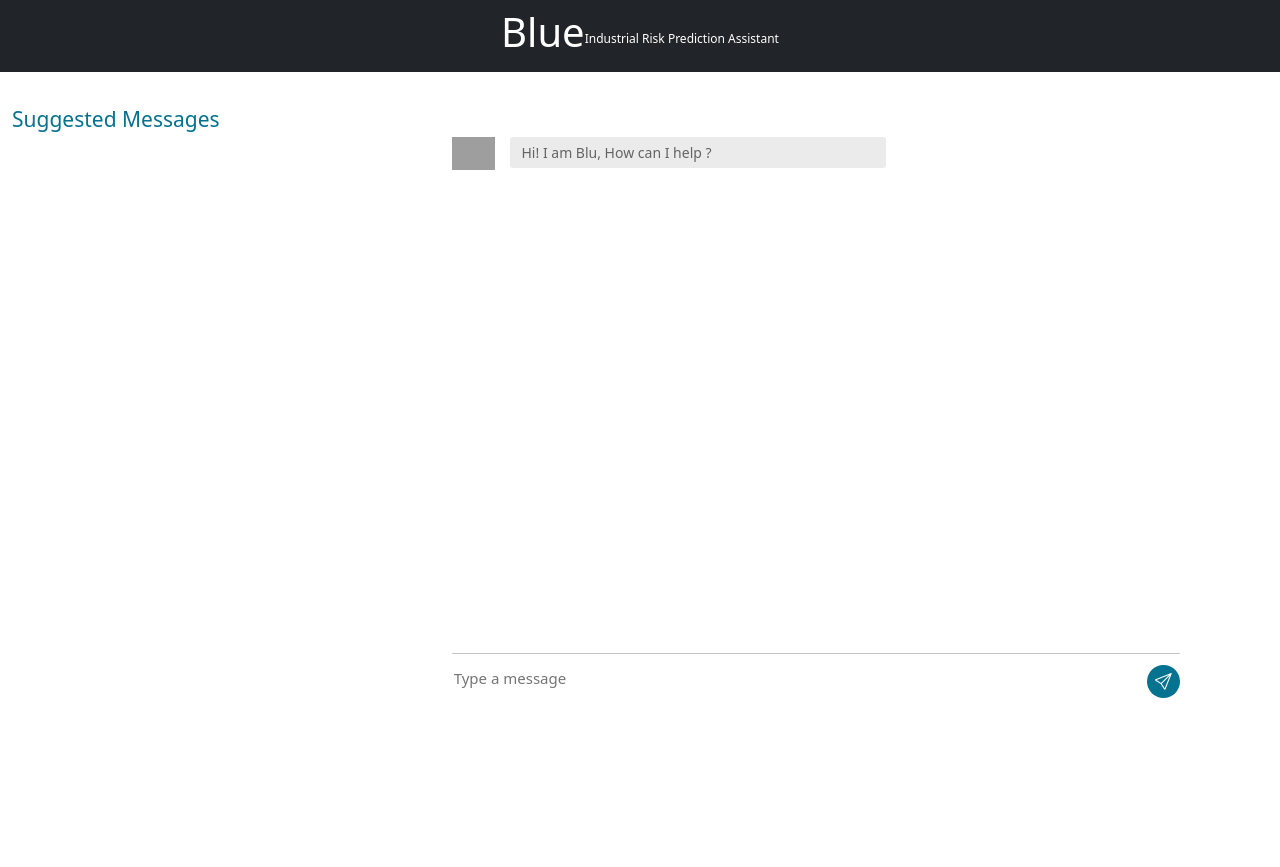
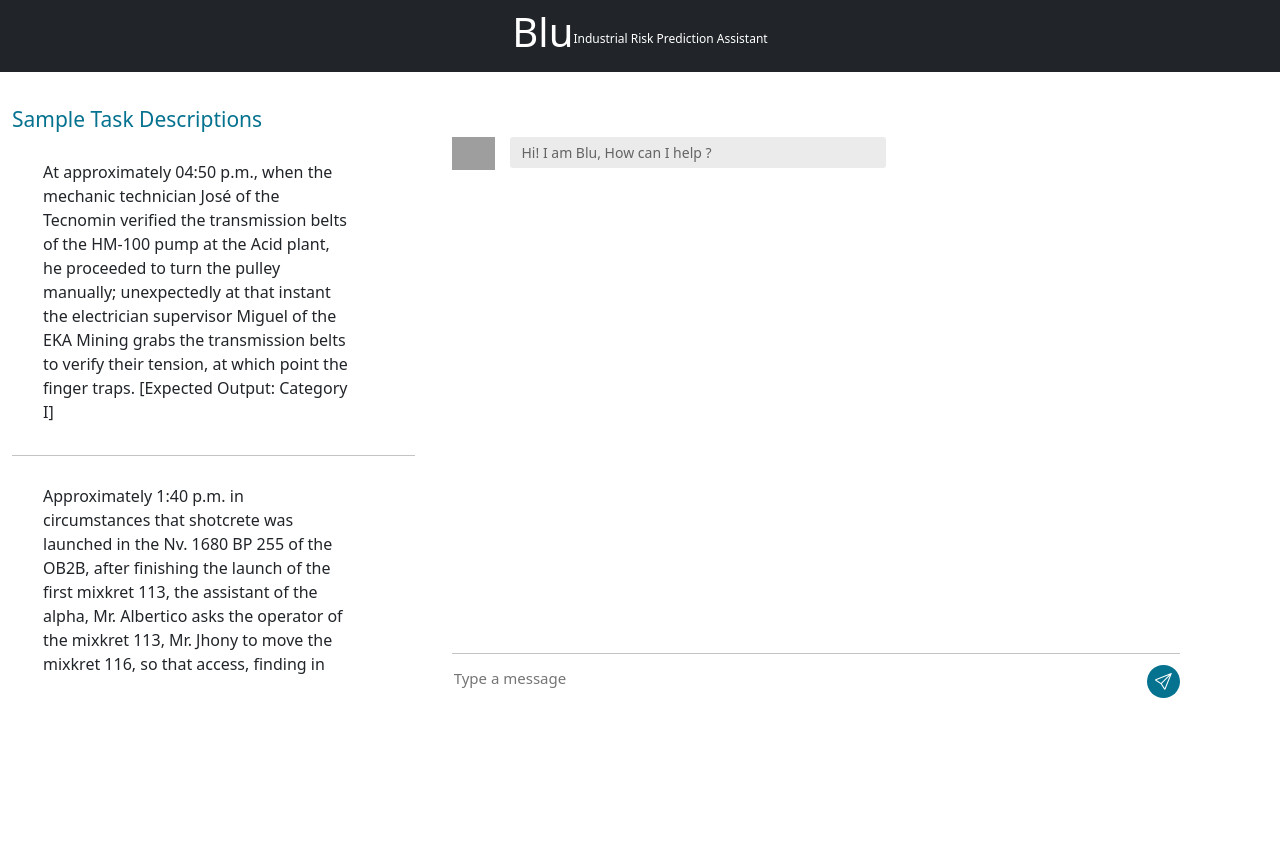
Before and after one commit to vishnudas-raveendran/Risk_Prediction_App, a Flask app: page / in a window 1280 px wide. Shown: the top 867 px of the page. Run offline with Flask 2, Linux system fonts and the light colour scheme; parts of the project's set-up code (start-up, migrations or seed data) failed here and were passed over; some libraries are stand-ins or nearby versions; grey boxes are pictures that could not be loaded.

Commit message:
[UI] Add sample task description

```diff
--- a/templates/index.html
+++ b/templates/index.html
@@ -11,12 +11,12 @@
     <link href="{{ url_for('static',filename='css/bootstrap.min.css') }}" rel="stylesheet" integrity="sha384-1BmE4kWBq78iYhFldvKuhfTAU6auU8tT94WrHftjDbrCEXSU1oBoqyl2QvZ6jIW3" crossorigin="anonymous">
     <link href="{{ url_for('static',filename='css/custom.css') }}" rel="stylesheet">
 
-    <title>Risk Prediction</title>
+    <title>Blu</title>
 </head>
 
 <body>
     <nav class="navbar navbar-expand-lg navbar-dark bg-dark justify-content-center">
-        <h1 style="color:white">Blue </h1> <sub style="color:white">Industrial Risk Prediction Assistant</sub>
+        <h1 style="color:white">Blu</h1> <sub style="color:white">Industrial Risk Prediction Assistant</sub>
 
 
     </nav>
@@ -34,7 +34,7 @@
                     <div class="inbox_people">
                         <div class="headind_srch">
                             <div class="msg_suggestions_heading">
-                                <h4>Suggested Messages</h4>
+                                <h4>Sample Task Descriptions</h4>
                             </div>
                             <!--  Can choose to implement a search on message suggestions
                 <div class="srch_bar">
@@ -46,11 +46,13 @@
                 </div>
               </div> -->
                         </div>
-                        <!-- <div class="inbox_chat">
+                        <div class="inbox_chat">
                             <div class="chat_list ">
                                 <div class="chat_people">
                                     <div class="chat_ib">
-                                        <p>find risk level</p>
+                                        <p>At approximately 04:50 p.m., when the mechanic technician José of the Tecnomin verified the transmission belts of the HM-100 pump at the Acid plant, he proceeded to turn the pulley manually; unexpectedly at that
+                                            instant the electrician supervisor Miguel of the EKA Mining grabs the transmission belts to verify their tension, at which point the finger traps. [Expected Output: Category I]
+                                        </p>
                                     </div>
                                 </div>
 
@@ -58,12 +60,14 @@
                             <div class="chat_list ">
                                 <div class="chat_people">
                                     <div class="chat_ib">
-                                        <p>Get report on gender ratio in mines</p>
+                                        <p>Approximately 1:40 p.m. in circumstances that shotcrete was launched in the Nv. 1680 BP 255 of the OB2B, after finishing the launch of the first mixkret 113, the assistant of the alpha, Mr. Albertico asks the operator
+                                            of the mixkret 113, Mr. Jhony to move the mixkret 116, so that access, finding in the cockpit of the mixkret the operator of the Launcher team, Mr. Danon asks him to come down. When the team started, he noticed
+                                            that Mr. Danon (injured) was imprisoned between the team (height of the left rear rim) and the Hastial de la Labor. [Expected Output: Category V]</p>
                                     </div>
                                 </div>
 
                             </div>
-                        </div> -->
+                        </div>
                     </div>
                 </div>
             </div>
```
